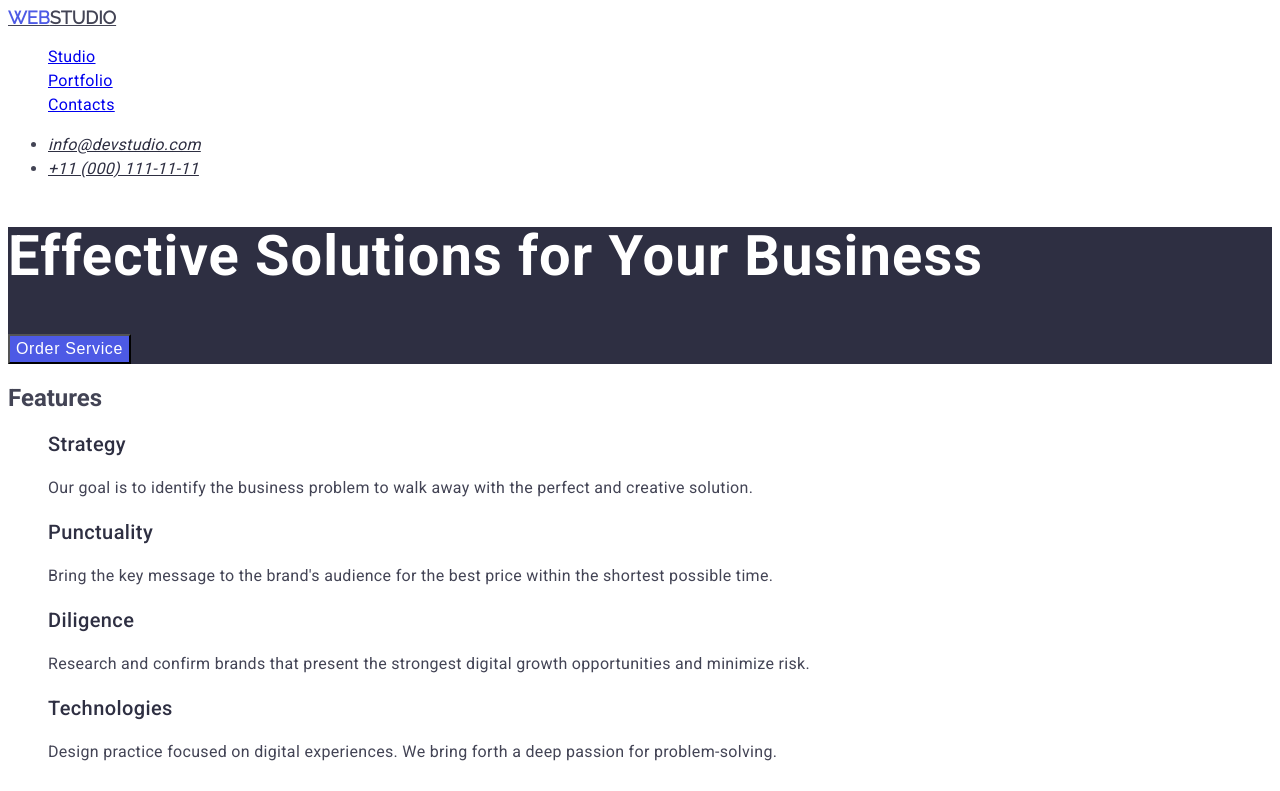
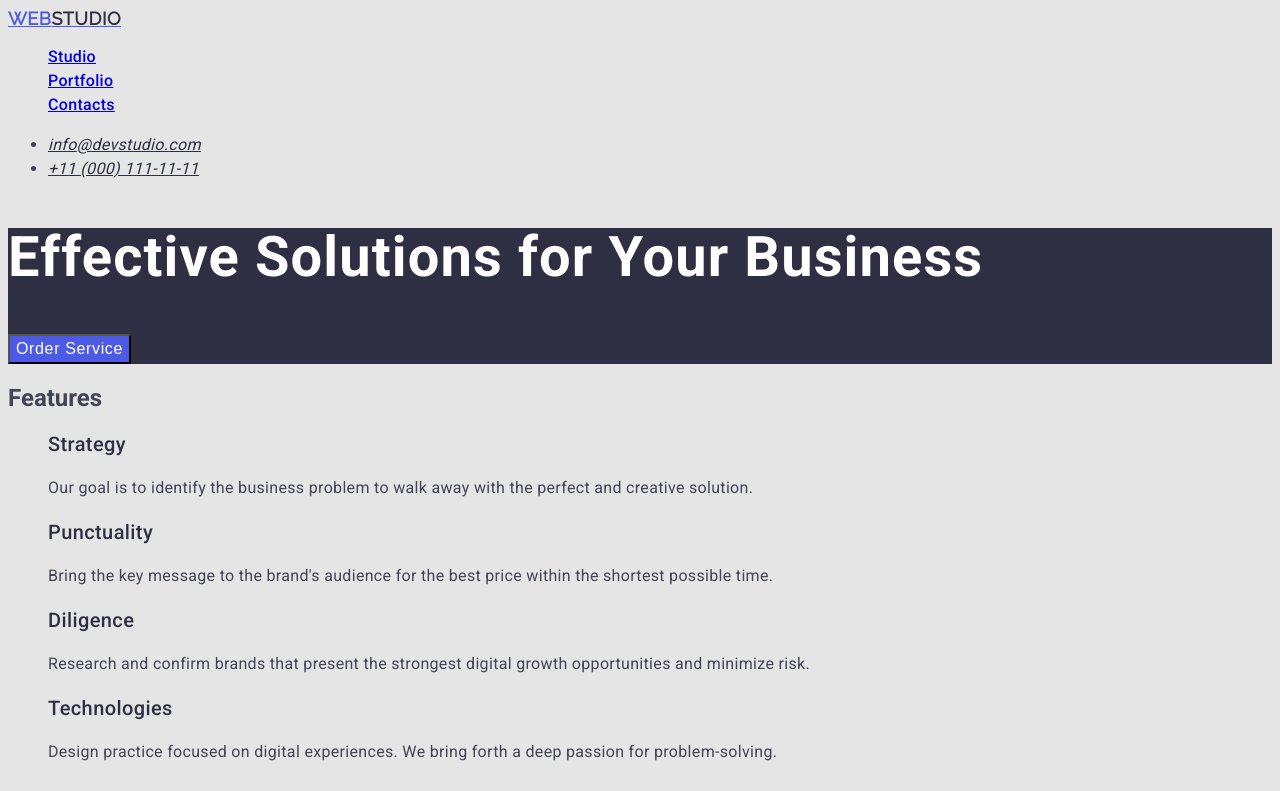
Before and after one commit to Marynryn/goit-markup-hw-02, a plain HTML site: page index.html in a window 1280 px wide. Shown: the top 791 px of the page. Drawn offline with Linux system fonts and the light colour scheme.

Commit message:
mistakes

```diff
--- a/css/slytes.css
+++ b/css/slytes.css
@@ -1,29 +1,40 @@
 body {
     font-family: 'Roboto', sans-serif;
-    color: #434455
+    color: #434455;
+    background-color:  var(--background-color);
 }
 :root{
     --logo-color:#4D5AE5;
     --main-title-color:#2E2F42;
     --footer-text-color:#F4F4FD;
     --main-text-color:#434455;
+    --background-color: #E5E5E5;
 }
 .logo {
-    font-family: 'Raleway';
-
+    font-family: Raleway,sans-serif;
         font-weight: 800;
         font-size: 18px;
-        line-height: 1.16;
+        line-height: 1.17;
         text-transform: uppercase;
-        color: var(--main-text-color);
+        letter-spacing: 0.03em;
+        color: var(--logo-color);
 
 }
 span {
-    color:var(--logo-color);
+    color:var(--main-title-color);
+}
+.link,
+ {
+    text-decoration: none;
+}
+.list{
+    list-style: none;
 }
 .header {}
 
-.header-nav {}
+.header-nav {
+
+}
 
 .logo {}
 
@@ -36,9 +47,18 @@ letter-spacing: 0.02em;
 color: var(--main-title-color);
 list-style-type: none;
 }
+.header-nav-link:hover
+.header-nav-link:focus
+{
+    color:#404BBF
+}
 
 .header-nav-link {
-
+   font-weight: 500;
+    font-size: 16px;
+    line-height:1.5;
+    letter-spacing: 0.02em
+    color: var(var(--main-title-color))
 }
 
 .address-item {
--- a/index.html
+++ b/index.html
@@ -17,14 +17,18 @@
     <header class="header">
       <nav class="header-nav">
         <a href="./index.html" class="logo"
-          ><span class="logo-web">Web</span>Studio</a
+          >Web<span class="logo-web link">Studio</span></a
         >
         <ul class="header-nav-menu">
-          <li><a class="header-nav-link" href="#studio">Studio</a></li>
           <li>
-            <a class="header-nav-link" href="./portfolio.html">Portfolio</a>
+            <a class="header-nav-link link" href="./index.html">Studio</a>
           </li>
-          <li><a class="header-nav-link" href="#contacts">Contacts</a></li>
+          <li>
+            <a class="header-nav-link link" href="./portfolio.html"
+              >Portfolio</a
+            >
+          </li>
+          <li><a class="header-nav-link link" href="#contacts">Contacts</a></li>
         </ul>
       </nav>
       <address class="address">
@@ -127,7 +131,7 @@
     </main>
     <footer class="footer">
       <a href="./index.html" class="logo"
-        ><span class="logo-web">Web</span>Studio</a
+        >Web<span class="logo-web link">Studio</span></a
       >
       <p class="footer-text">
         Increase the flow of customers and sales for your business with digital
```
Also changed, not shown: Portfolio.html (+3 -3 lines).
